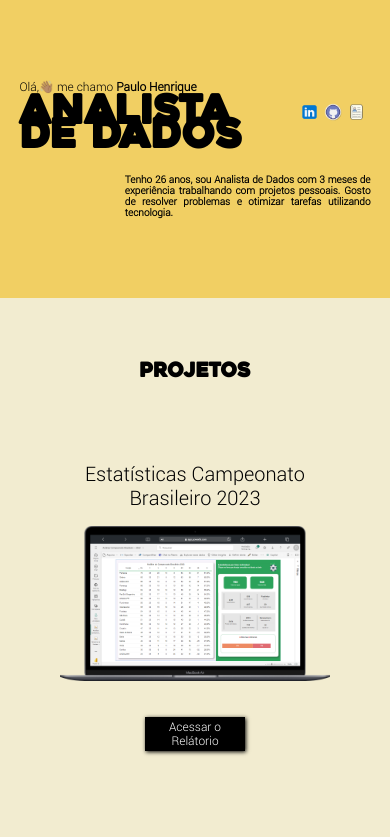
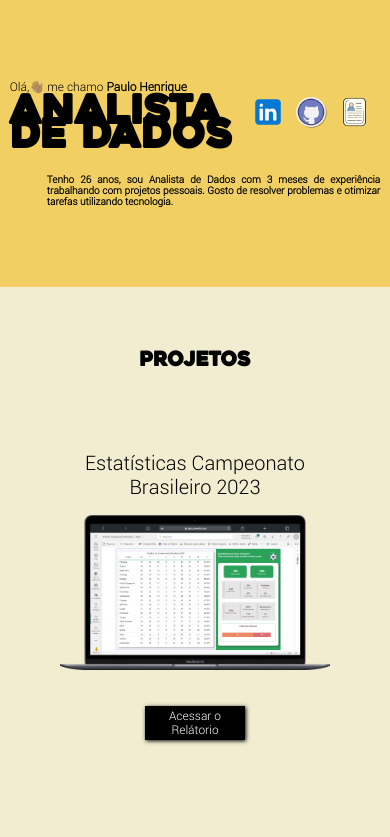
Before and after one commit to HenriqueCorsi/Portfolio, a React (Vite) app: page / in a window 390 px wide. Shown: the top 837 px of the page. Built offline with nearby package versions, Linux system fonts and the light colour scheme.

Commit message:
Update header-style.css

```diff
--- a/src/assets/css/header-style.css
+++ b/src/assets/css/header-style.css
@@ -130,7 +130,7 @@ header{
 
 @media screen and (max-width: 650px) {
     .header-container{
-        width: 90%;
+        width: 95%;
         padding: 0;
     }
 
@@ -151,7 +151,7 @@ header{
     }
 
     .icon-box{
-        width: 20%;
+        width: 35%;
     }
 
     .icon-box a > img{
@@ -159,7 +159,7 @@ header{
     }
 
     .header-desc{
-        width: 70%;
+        width: 90%;
     }
 
     .header-desc p{
```
